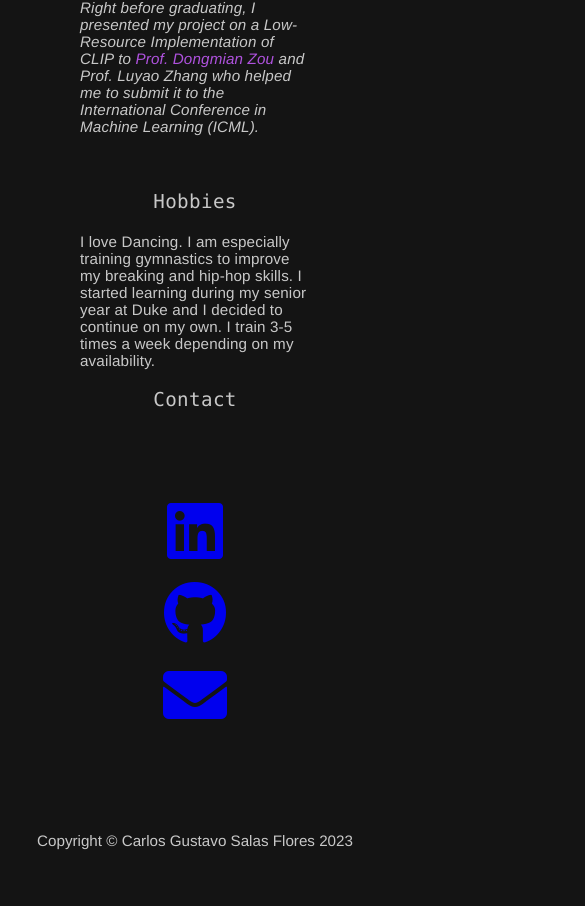
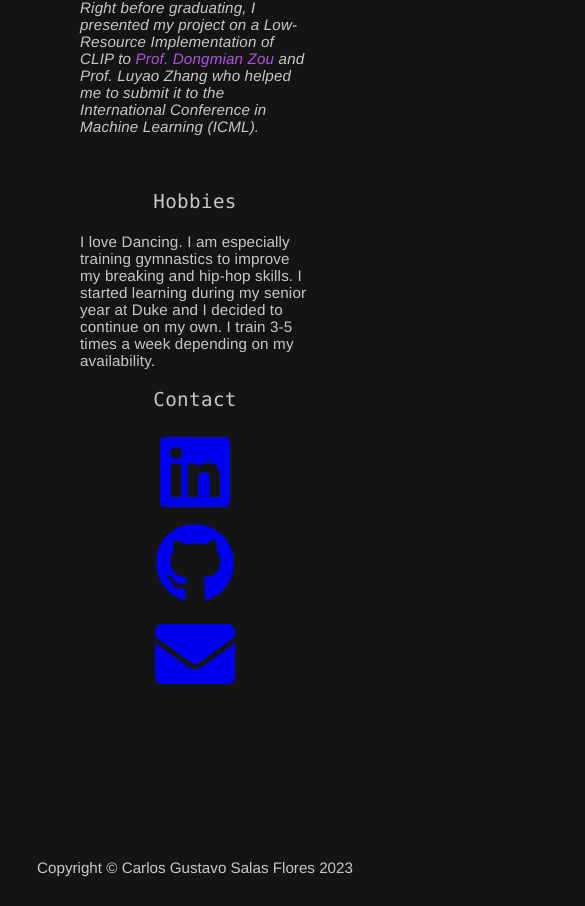
Before and after one commit to cs582/MyNewPortfolio, a plain HTML site: page index.html in a window 390 px wide. Shown: the part 10708-11614 px from the top of the page, 585 px wide, since content can reach past the window. Before the commit the page ends 11587 px from the top, so only its background shows below. Drawn offline with Linux system fonts and the light colour scheme.

Commit message:
fixed mobile view and links

```diff
--- a/css/style.css
+++ b/css/style.css
@@ -682,7 +682,7 @@ p {
 }
 
 .social_media_icon {
-    transform: scale(4);
+    font-size: 5em;
     padding: 3em 0 1em 0;
 }
 
@@ -708,5 +708,4 @@ footer {
     footer {
         font-size: 0.95em;
     }
-
 }
--- a/index.html
+++ b/index.html
@@ -305,9 +305,9 @@
             <div class="about_item" id="contact">
                 <h3>Contact</h3>
                 <div class="about_contact">
-                    <div class="social_media_icon"><a href="https://www.linkedin.com/in/carlosgustavosalas/"><i title="LinkedIn" class="fab fa-linkedin"></i></a></div>
-                    <div class="social_media_icon"><a href="https://github.com/cs582"><i title="Github" class="fab fa-github"></i></a></div>
-                    <div class="social_media_icon"><a href="mailto:yuseicarlos2560@gmail.com"><i title="Email" class="fa fa-envelope"></i></a></div>
+                    <div><a class="social_media_icon" href="https://www.linkedin.com/in/carlosgustavosalas/"><i class="fab fa-linkedin"></i></a></div>
+                    <div><a class="social_media_icon" href="https://github.com/cs582"><i class="fab fa-github"></i></a></div>
+                    <div><a class="social_media_icon" href="mailto:yuseicarlos2560@gmail.com"><i class="fa fa-envelope"></i></a></div>
                 </div>
             </div>
 
```
